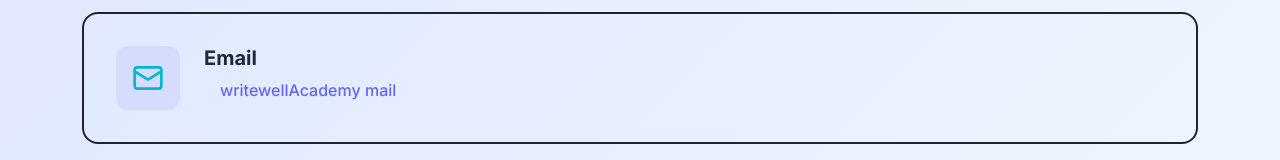
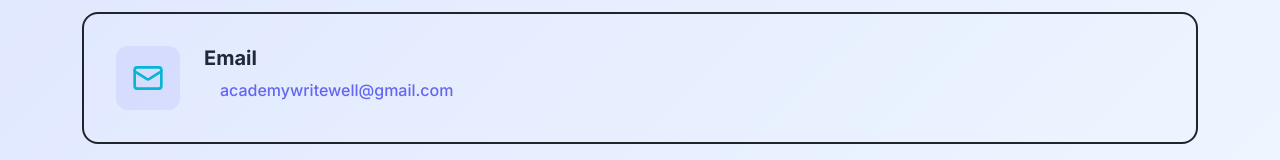
Before and after one commit to Deven4251/WRITEWELL-ACADEMY, a React (Vite) app in the folder Writewell Academy/: page /contact in a window 1280 px wide. Shown: the part 967-1127 px from the top of the page. Built offline with nearby package versions, Linux system fonts and the light colour scheme; no server answers.

Commit message:
whatsapp feature

```diff
--- a/Writewell Academy/src/pages/Contact.jsx
+++ b/Writewell Academy/src/pages/Contact.jsx
@@ -267,7 +267,7 @@
                       href="mailto:academywritewell@gmail.com"
                       style={{ color: colors.primary }}
                     >
-                      writewellAcademy mail
+                      academywritewell@gmail.com
                     </a>
                   </p>
                 </div>
```
